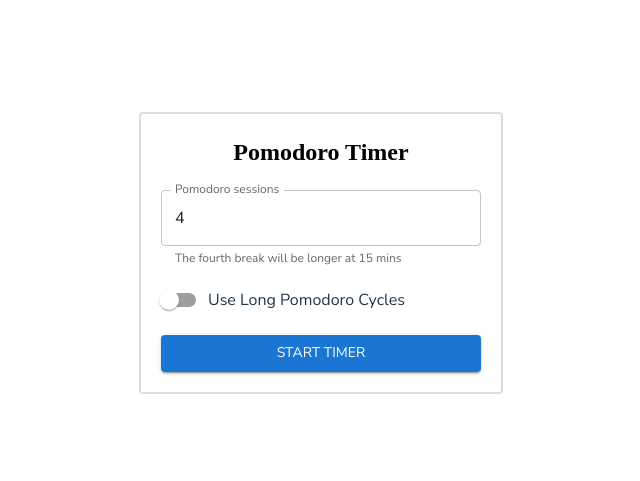
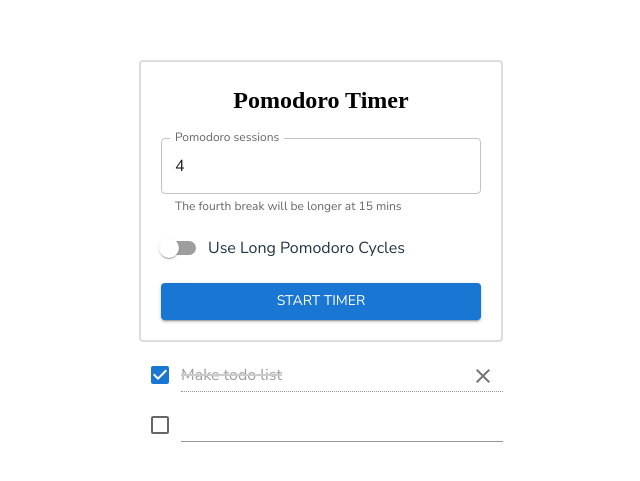
Before and after one commit to EvanRibey/pomodoro-timer, a React (Vite) app: page / in a window 1280 px wide. Shown: the part 147-628 px from the top of the page, without its empty margins (319-959 px from the left). Built offline with nearby package versions, Linux system fonts and the light colour scheme; a web font is replaced by a local one.

Commit message:
Create basis of todo list

```diff
--- a/package.json
+++ b/package.json
@@ -12,8 +12,10 @@
   "dependencies": {
     "@emotion/react": "^11.11.1",
     "@emotion/styled": "^11.11.0",
+    "@mui/icons-material": "^5.15.1",
     "@mui/material": "^5.15.0",
     "classnames": "^2.3.2",
+    "nanoid": "^5.0.4",
     "react": "^18.2.0",
     "react-dom": "^18.2.0"
   },
--- a/src/App.tsx
+++ b/src/App.tsx
@@ -2,11 +2,13 @@ import './App.css'
 import { ThemeProvider } from '@mui/material'
 import { theme } from './utils/customMUITheme'
 import PomodoroTimer from './components/PomodoroTimer'
+import TodoList from './components/TodoList'
 
 export default function App() {
   return (
     <ThemeProvider theme={theme}>
       <PomodoroTimer />
+      <TodoList />
     </ThemeProvider>
   )
 }
--- a/src/components/PomoTimer.less
+++ b/src/components/PomoTimer.less
@@ -9,6 +9,7 @@
   width: 300px;
   height: 300px;
   padding: 20px;
+  margin: 0 auto;
 
   .sand {
     width: 100%;
--- a/src/components/Todo.less
+++ b/src/components/Todo.less
@@ -0,0 +1,14 @@
+.todo {
+  margin: 8px 0;
+  display: flex;
+
+  .input {
+    margin-top: 6px;
+  }
+
+  .complete {
+    text-decoration: line-through;
+    text-decoration-thickness: 2px;
+    color: #ccc;
+  }
+}
--- a/src/components/Todo.tsx
+++ b/src/components/Todo.tsx
@@ -1,4 +1,9 @@
+import { Checkbox, IconButton, InputAdornment, TextField } from '@mui/material';
 import { TodoProps } from '../constants/types';
+import './Todo.less';
+import classNames from 'classnames';
+import { useCallback } from 'react';
+import { Close } from '@mui/icons-material';
 
 export default function Todo({
   onComplete,
@@ -6,5 +11,43 @@ export default function Todo({
   onUpdate,
   todo,
 }: TodoProps) {
-  return <div></div>;
+  const { name, isComplete} = todo;
+
+  const changeTodoNameHandler = useCallback((event: React.ChangeEvent<HTMLInputElement>) => {
+    onUpdate(event.target.value);
+  }, [onUpdate]);
+
+  const changeTodoCompleteHandler = useCallback(() => {
+    onComplete(name);
+  }, [onComplete]);
+
+  const deleteTodoHandler = useCallback(() => {
+    onDelete();
+  }, [onDelete]);
+
+  return (
+    <div className="todo">
+      <Checkbox
+        onChange={changeTodoCompleteHandler}
+        checked={isComplete}
+      />
+      <TextField
+        classes={{ root: classNames({ 'complete': isComplete }, 'input') }}
+        disabled={isComplete}
+        fullWidth
+        InputProps={{
+          endAdornment: (
+            <InputAdornment position="end">
+              <IconButton onClick={deleteTodoHandler}>
+                <Close />
+              </IconButton>
+            </InputAdornment>
+          ),
+        }}
+        onChange={changeTodoNameHandler}
+        value={name}
+        variant="standard"
+      />
+    </div>
+  );
 }
--- a/src/components/TodoForm.less
+++ b/src/components/TodoForm.less
@@ -0,0 +1,7 @@
+.todo-form {
+  display: flex;
+
+  .text-field {
+    margin-top: 6px;
+  }
+}
--- a/src/components/TodoForm.tsx
+++ b/src/components/TodoForm.tsx
@@ -1,9 +1,44 @@
+import { Checkbox, TextField } from '@mui/material';
 import { TodoFormProps } from '../constants/types';
+import { useCallback, useState } from 'react';
+import './TodoForm.less';
 
 export default function TodoForm({
   onCreateTodo,
 }: TodoFormProps) {
+  const [todoName, setTodoName] = useState<string>('');
+  const [isComplete, setIsComplete] = useState<boolean>(false);
+
+  const updateTodoNameHandler = useCallback((event: React.ChangeEvent<HTMLInputElement>) => {
+    setTodoName(event.target.value);
+  }, []);
+
+  const enterKeyPressHandler = useCallback((event: React.KeyboardEvent<HTMLInputElement>) => {
+    if (event.key === 'Enter') {
+      onCreateTodo({ name: todoName, isComplete });
+      setTodoName('');
+      setIsComplete(false);
+    }
+  }, [isComplete, onCreateTodo, todoName]);
+
+  const updateTodoCompleteHandler = useCallback((event: React.ChangeEvent<HTMLInputElement>) => {
+    setIsComplete(event.target.checked);
+  }, []);
+
   return (
-    <div></div>
+    <div className="todo-form">
+      <Checkbox
+        onChange={updateTodoCompleteHandler}
+        checked={isComplete}
+      />
+      <TextField
+        classes={{ root: 'text-field' }}
+        fullWidth
+        onChange={updateTodoNameHandler}
+        onKeyUp={enterKeyPressHandler}
+        value={todoName}
+        variant="standard"
+      />
+    </div>
   );
 }
--- a/src/components/TodoList.less
+++ b/src/components/TodoList.less
@@ -1,2 +1,4 @@
 .todo-list {
+  min-width: 350px;
+  margin-top: 12px;
 }
--- a/src/components/TodoList.tsx
+++ b/src/components/TodoList.tsx
@@ -1,25 +1,27 @@
 import { useCallback, useState } from 'react';
 import './TodoList.less';
-import { TodoItem } from '../constants/types';
+import { nanoid } from 'nanoid';
+import { TodoItem, TodoListCreateTodoHandlerProps } from '../constants/types';
 import Todos from './Todos';
 import TodoForm from './TodoForm';
+import { POMO_FORM_DEFAULT_TASKS } from '../constants';
 
 export default function TodoList() {
-  const [todos, setTodos] = useState<TodoItem[]>([]);
+  const [todos, setTodos] = useState<TodoItem[]>(POMO_FORM_DEFAULT_TASKS);
 
-  const completeTodoHandler = useCallback((todoName: string) => {
+  const completeTodoHandler = useCallback((todoId: string) => {
     setTodos((prevTodos) => prevTodos.map((todo) => {
-      if (todo.name !== todoName) return todo;
+      if (todo.id !== todoId) return todo;
       return {
         ...todo,
-        isComplete: true,
+        isComplete: !todo.isComplete,
       };
     }));
   }, []);
 
-  const updateTodoHandler = useCallback((prevTodoName: string, newTodoName: string) => {
+  const updateTodoHandler = useCallback((todoId: string, newTodoName: string) => {
     setTodos((prevTodos) => prevTodos.map((todo) => {
-      if (todo.name !== prevTodoName) return todo;
+      if (todo.id !== todoId) return todo;
       return {
         ...todo,
         name: newTodoName,
@@ -27,16 +29,17 @@ export default function TodoList() {
     }));
   }, []);
 
-  const deleteTodoHandler = useCallback((todoName: string) => {
-    setTodos((prevTodos) => prevTodos.filter(todo => todo.name === todoName));
+  const deleteTodoHandler = useCallback((todoId: string) => {
+    setTodos((prevTodos) => prevTodos.filter(todo => todo.id !== todoId));
   }, []);
 
-  const createTodoHandler = useCallback((todoItem: string) => {
+  const createTodoHandler = useCallback(({ name, isComplete }: TodoListCreateTodoHandlerProps) => {
     setTodos((prevTodos) => ([
       ...prevTodos,
       {
-        name: todoItem,
-        isComplete: false,
+        id: nanoid(),
+        name,
+        isComplete,
       },
     ]));
   }, []);
--- a/src/components/Todos.tsx
+++ b/src/components/Todos.tsx
@@ -8,24 +8,24 @@ export default function Todos({
   onUpdateTodo,
   todos,
 }: TodosProps) {
-  const completeTodoHandler = useCallback((todoName: string) => () => {
-    onCompleteTodo(todoName);
+  const completeTodoHandler = useCallback((todoId: string) => () => {
+    onCompleteTodo(todoId);
   }, [onCompleteTodo]);
 
-  const deleteTodoHandler = useCallback((todoName: string) => () => {
-    onCompleteTodo(todoName);
+  const deleteTodoHandler = useCallback((todoId: string) => () => {
+    onDeleteTodo(todoId);
   }, [onDeleteTodo]);
 
-  const updateTodoHandler = useCallback((prevTodoName: string) => (newTodoName: string) => {
-    onUpdateTodo(prevTodoName, newTodoName);
+  const updateTodoHandler = useCallback((todoId: string) => (newTodoName: string) => {
+    onUpdateTodo(todoId, newTodoName);
   }, [onUpdateTodo]);
 
   return todos.map((todo) => (
     <Todo
-      key={todo.name}
-      onComplete={completeTodoHandler(todo.name)}
-      onDelete={deleteTodoHandler(todo.name)}
-      onUpdate={updateTodoHandler(todo.name)}
+      key={todo.id}
+      onComplete={completeTodoHandler(todo.id)}
+      onDelete={deleteTodoHandler(todo.id)}
+      onUpdate={updateTodoHandler(todo.id)}
       todo={todo}
     />
   ));
--- a/src/constants/index.ts
+++ b/src/constants/index.ts
@@ -29,3 +29,6 @@ export const POMODORO_TIMER_HEIGHT = 292; // accounts for border size of parent
 
 export const MINUTES_IN_SECOND = 60;
 export const MILLISECONDS_IN_SECOND = 1000;
+
+// initial values
+export const POMO_FORM_DEFAULT_TASKS = [{ id: 'default', name: 'Make todo list', isComplete: true }];
--- a/src/constants/types.ts
+++ b/src/constants/types.ts
@@ -5,6 +5,7 @@ export interface QueueItem {
 }
 
 export interface TodoItem {
+  id: string,
   name: string,
   isComplete: boolean,
 }
@@ -45,3 +46,8 @@ export interface PomodoroTimerFormHandlerProps {
   intervals: number,
   isLong: boolean,
 }
+
+export interface TodoListCreateTodoHandlerProps {
+  name: string,
+  isComplete: boolean,
+}
```
Also changed, not shown: 1 other file (tests, documents, lock files or other folders).
